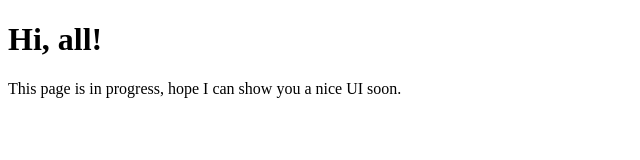
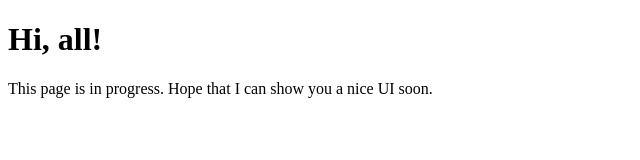
Before and after one commit to allyafern/allyafern.github.io, a plain HTML site: page index.html in a window 1280 px wide. Shown: the full height of the page, 0-640 px from the left. Drawn offline with Linux system fonts and the light colour scheme.

Commit message:
git add index.html

```diff
--- a/index.html
+++ b/index.html
@@ -7,7 +7,7 @@
 <body>
 
 <h1>Hi, all!</h1>
-<p>This page is in progress, hope I can show you a nice UI soon.</p>
+<p>This page is in progress. Hope that I can show you a nice UI soon.</p>
 
 </body>
 </html>
```
